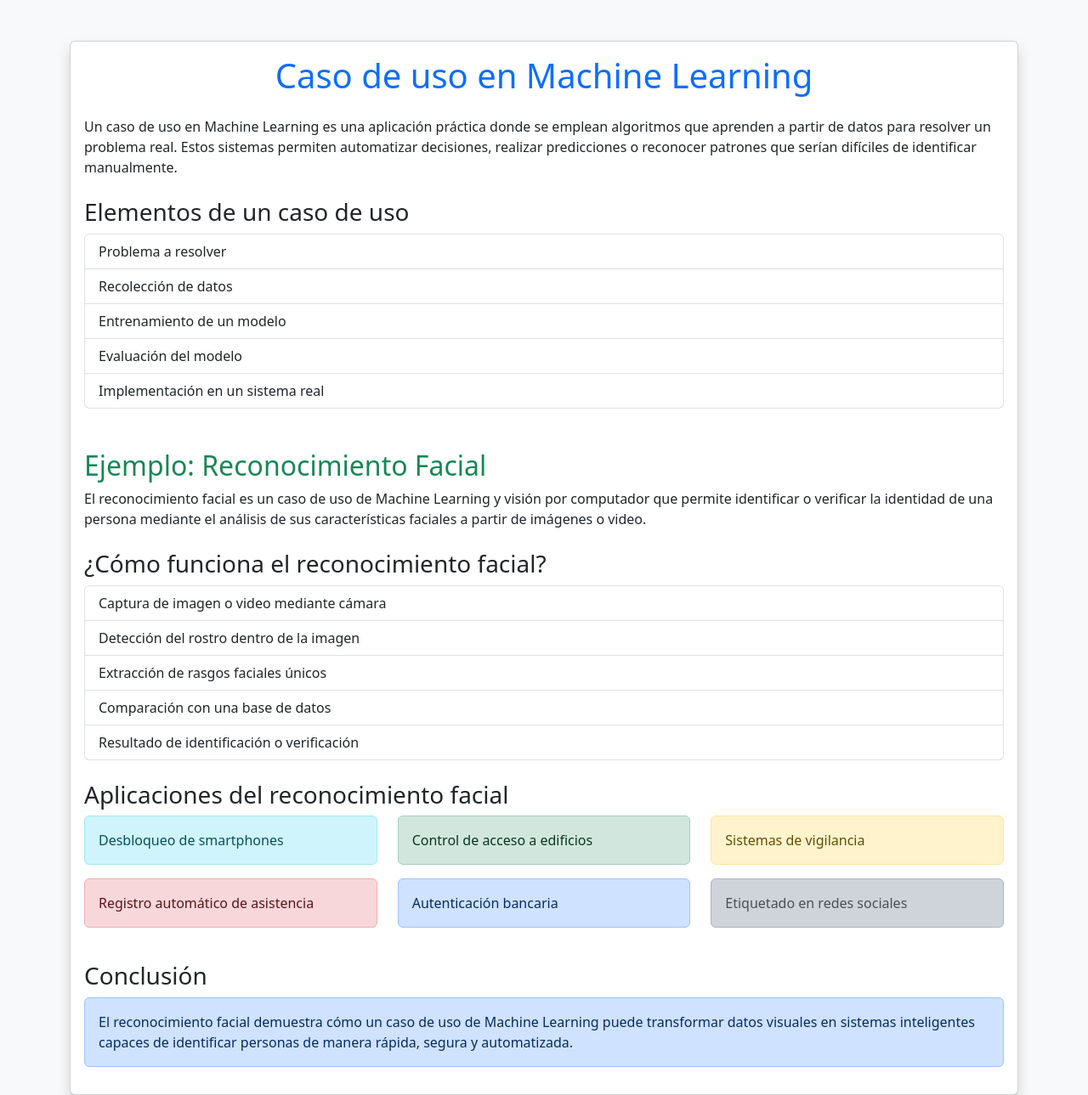
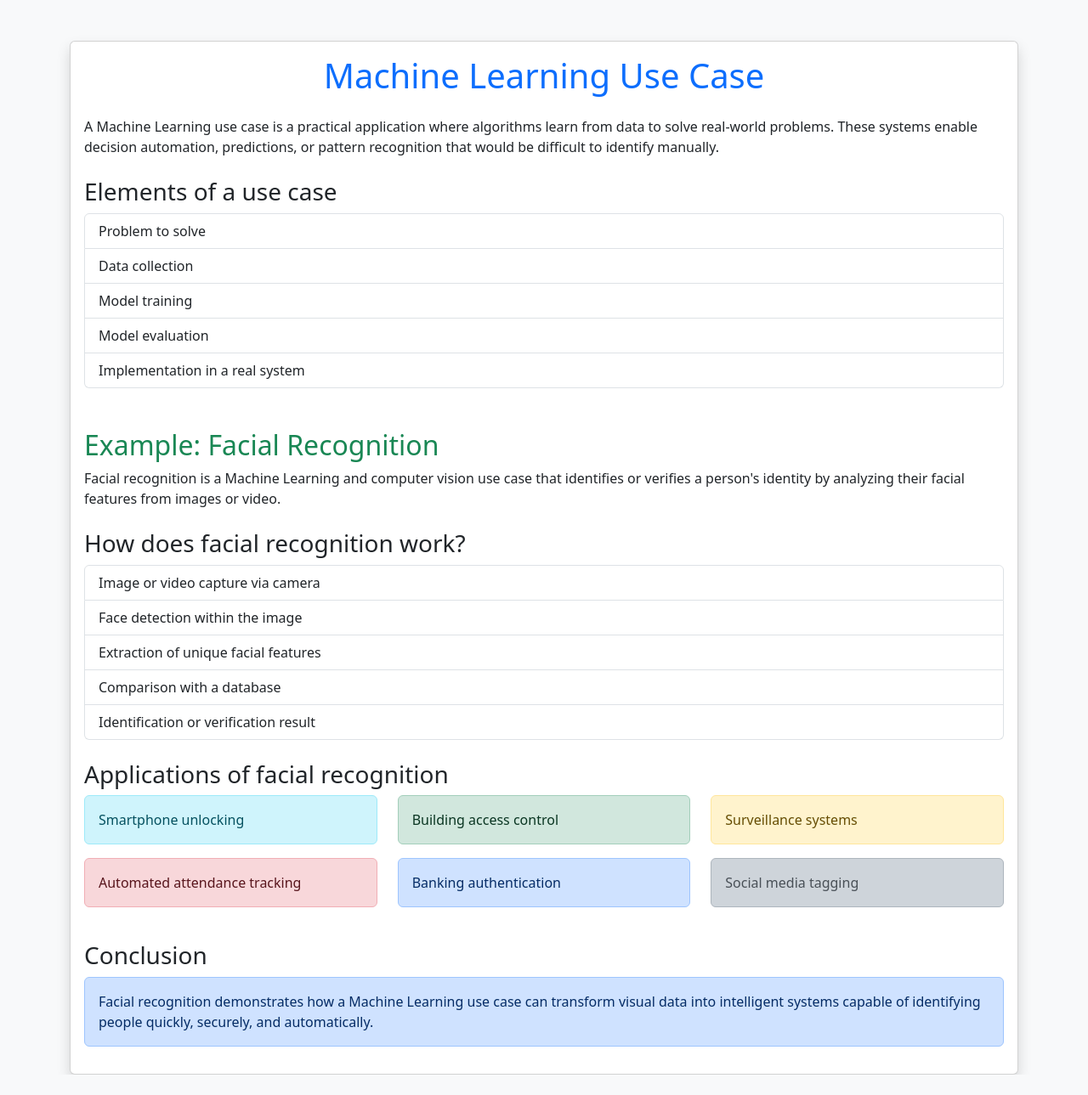
Before and after one commit to jenn-martinez/MachineLearning, a Flask app: page /MD in a window 1280 px wide. Shown: the whole page at 85% size. After the commit the page ends 1265 px from the top, so only its background shows below. Run offline with Flask 3, Linux system fonts and the light colour scheme.

Commit message:
Cambio idioma html

```diff
--- a/templates/medina.html
+++ b/templates/medina.html
@@ -1,7 +1,7 @@
 <!DOCTYPE html>
-<html>
+<html lang="en">
 <head>
-    <title>Caso de uso Machine Learning</title>
+    <title>Machine Learning Use Case</title>
 
     <!-- Bootstrap CDN -->
     <link href="https://cdn.jsdelivr.net/npm/bootstrap@5.3.2/dist/css/bootstrap.min.css" rel="stylesheet">
@@ -14,76 +14,74 @@
     <div class="card shadow">
         <div class="card-body">
 
-            <!-- DEFINICION GENERAL -->
-            <h1 class="text-center text-primary">Caso de uso en Machine Learning</h1>
+            <!-- GENERAL DEFINITION -->
+            <h1 class="text-center text-primary">Machine Learning Use Case</h1>
 
             <p class="mt-4">
-                Un caso de uso en Machine Learning es una aplicación práctica donde se emplean algoritmos que aprenden
-                a partir de datos para resolver un problema real. Estos sistemas permiten automatizar decisiones,
-                realizar predicciones o reconocer patrones que serían difíciles de identificar manualmente.
+                A Machine Learning use case is a practical application where algorithms learn from data to solve
+                real-world problems. These systems enable decision automation, predictions, or pattern recognition
+                that would be difficult to identify manually.
             </p>
 
-            <h3 class="mt-4">Elementos de un caso de uso</h3>
+            <h3 class="mt-4">Elements of a use case</h3>
             <ul class="list-group">
-                <li class="list-group-item">Problema a resolver</li>
-                <li class="list-group-item">Recolección de datos</li>
-                <li class="list-group-item">Entrenamiento de un modelo</li>
-                <li class="list-group-item">Evaluación del modelo</li>
-                <li class="list-group-item">Implementación en un sistema real</li>
+                <li class="list-group-item">Problem to solve</li>
+                <li class="list-group-item">Data collection</li>
+                <li class="list-group-item">Model training</li>
+                <li class="list-group-item">Model evaluation</li>
+                <li class="list-group-item">Implementation in a real system</li>
             </ul>
 
-            <!-- EJEMPLO ESPECIFICO -->
-            <h2 class="mt-5 text-success">Ejemplo: Reconocimiento Facial</h2>
+            <!-- SPECIFIC EXAMPLE -->
+            <h2 class="mt-5 text-success">Example: Facial Recognition</h2>
 
             <p>
-                El reconocimiento facial es un caso de uso de Machine Learning y visión por computador que permite
-                identificar o verificar la identidad de una persona mediante el análisis de sus características
-                faciales a partir de imágenes o video.
+                Facial recognition is a Machine Learning and computer vision use case that identifies or verifies
+                a person's identity by analyzing their facial features from images or video.
             </p>
 
-            <h3 class="mt-4">¿Cómo funciona el reconocimiento facial?</h3>
+            <h3 class="mt-4">How does facial recognition work?</h3>
             <ul class="list-group">
-                <li class="list-group-item">Captura de imagen o video mediante cámara</li>
-                <li class="list-group-item">Detección del rostro dentro de la imagen</li>
-                <li class="list-group-item">Extracción de rasgos faciales únicos</li>
-                <li class="list-group-item">Comparación con una base de datos</li>
-                <li class="list-group-item">Resultado de identificación o verificación</li>
+                <li class="list-group-item">Image or video capture via camera</li>
+                <li class="list-group-item">Face detection within the image</li>
+                <li class="list-group-item">Extraction of unique facial features</li>
+                <li class="list-group-item">Comparison with a database</li>
+                <li class="list-group-item">Identification or verification result</li>
             </ul>
 
-            <h3 class="mt-4">Aplicaciones del reconocimiento facial</h3>
+            <h3 class="mt-4">Applications of facial recognition</h3>
             <div class="row">
 
                 <div class="col-md-4">
-                    <div class="alert alert-info">Desbloqueo de smartphones</div>
+                    <div class="alert alert-info">Smartphone unlocking</div>
                 </div>
 
                 <div class="col-md-4">
-                    <div class="alert alert-success">Control de acceso a edificios</div>
+                    <div class="alert alert-success">Building access control</div>
                 </div>
 
                 <div class="col-md-4">
-                    <div class="alert alert-warning">Sistemas de vigilancia</div>
+                    <div class="alert alert-warning">Surveillance systems</div>
                 </div>
 
                 <div class="col-md-4">
-                    <div class="alert alert-danger">Registro automático de asistencia</div>
+                    <div class="alert alert-danger">Automated attendance tracking</div>
                 </div>
 
                 <div class="col-md-4">
-                    <div class="alert alert-primary">Autenticación bancaria</div>
+                    <div class="alert alert-primary">Banking authentication</div>
                 </div>
 
                 <div class="col-md-4">
-                    <div class="alert alert-dark">Etiquetado en redes sociales</div>
+                    <div class="alert alert-dark">Social media tagging</div>
                 </div>
 
             </div>
 
-            <h3 class="mt-4">Conclusión</h3>
+            <h3 class="mt-4">Conclusion</h3>
             <div class="alert alert-primary">
-                El reconocimiento facial demuestra cómo un caso de uso de Machine Learning puede transformar datos
-                visuales en sistemas inteligentes capaces de identificar personas de manera rápida, segura y
-                automatizada.
+                Facial recognition demonstrates how a Machine Learning use case can transform visual data into
+                intelligent systems capable of identifying people quickly, securely, and automatically.
             </div>
 
         </div>
```
